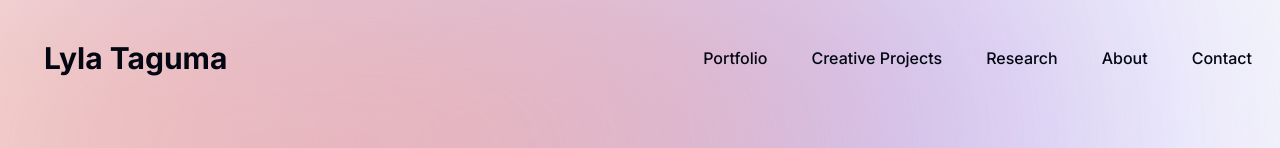
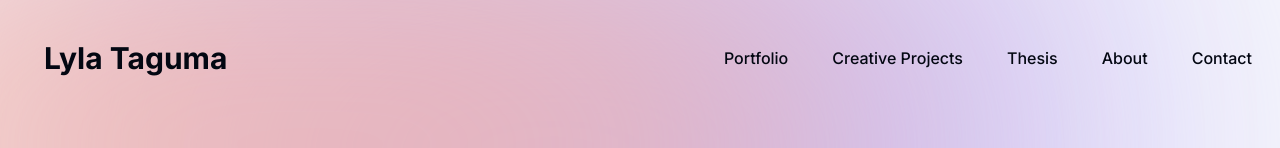
Before and after one commit to lysts/my-portfolio, a Next.js app: page / in a window 1280 px wide. Shown: the top 148 px of the page. Built offline with nearby package versions, Linux system fonts and the light colour scheme; no server answers.

Commit message:
organise files rename research

```diff
--- a/app/projects/page.tsx
+++ b/app/projects/page.tsx
@@ -5,7 +5,7 @@ import { motion } from 'framer-motion';
 import ArtCard from '@/components/artCard';
 import Modal from '@/components/modal';
 import { artImages } from "@/lib/data";
-import '@/app/artGallery.css';
+import '@/app/projects/artGallery.css';
 import { StaticImageData } from 'next/image';
 
 interface Art {
--- a/components/artCard.tsx
+++ b/components/gallery/artCard.tsx
@@ -1,6 +1,6 @@
 import React from 'react';
 import Image, { StaticImageData } from 'next/image'; // or your preferred image handling library
-import '@/app/artCard.css'
+import '@/app/projects/artCard.css'
 import {motion} from 'framer-motion';
 
 interface ArtCardProps {
--- a/components/modal.tsx
+++ b/components/gallery/modal.tsx
@@ -1,5 +1,5 @@
 import Image, { StaticImageData } from 'next/image'; // or your preferred image handling library
-import '@/app/modal.css'
+import '@/app/projects/modal.css'
 
 interface ModalProps {
   isOpen: boolean;
--- a/lib/data.ts
+++ b/lib/data.ts
@@ -55,8 +55,8 @@ export const mainLinks = [
     path: "/projects",
   },
   {
-    name: "Research",
-    path: "/research",
+    name: "Thesis",
+    path: "/thesis",
   },
   {
     name: "About",
```
Also changed, not shown: app/projects/artCard.css (renamed from app/artCard.css), app/projects/artGallery.css (renamed from app/artGallery.css), app/projects/modal.css (renamed from app/modal.css).
